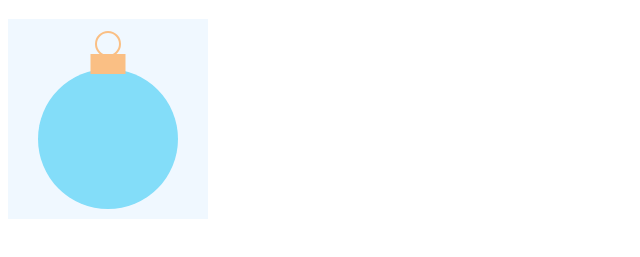
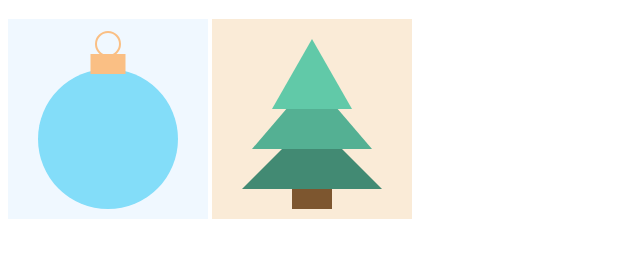
Before and after one commit to eileenxue/christmas-svg, a plain HTML site: page index.html in a window 1280 px wide. Shown: the part 61-318 px from the top of the page, without its empty margins (0-640 px from the left). Drawn offline with Linux system fonts and the light colour scheme.

Commit message:
Add christmas tree

```diff
--- a/index.html
+++ b/index.html
@@ -27,5 +27,13 @@
     <circle cx="0" cy="-75" r="12" fill="none" stroke="#FABF84" stroke-width="2"/>
     <rect x="-17.5" y="-65" width="35" height="20" fill="#FABF84"/>
   </svg>
+  <!-- Christmas Tree -->
+  <svg width="200" height="200" viewBox="-100 -100 200 200" class="christmas-tree">
+    <rect x="-20" y="60" width="40" height="30" fill="#7D562F"/>
+    <polygon points="0,0 70,70 -70,70" fill="#428A73"/>
+    <polygon points="0,-40 60,30 -60,30" fill="#54B093"/>
+    <polygon points="0,-80 40,-10 -40,-10" fill="#61C9A8"/>
+  </svg>
+
 </body>
 </html>
--- a/styles.css
+++ b/styles.css
@@ -1,3 +1,7 @@
 .ornament-ball{
   background-color: aliceblue;
 }
+
+.christmas-tree{
+  background-color: antiquewhite;
+}
```
